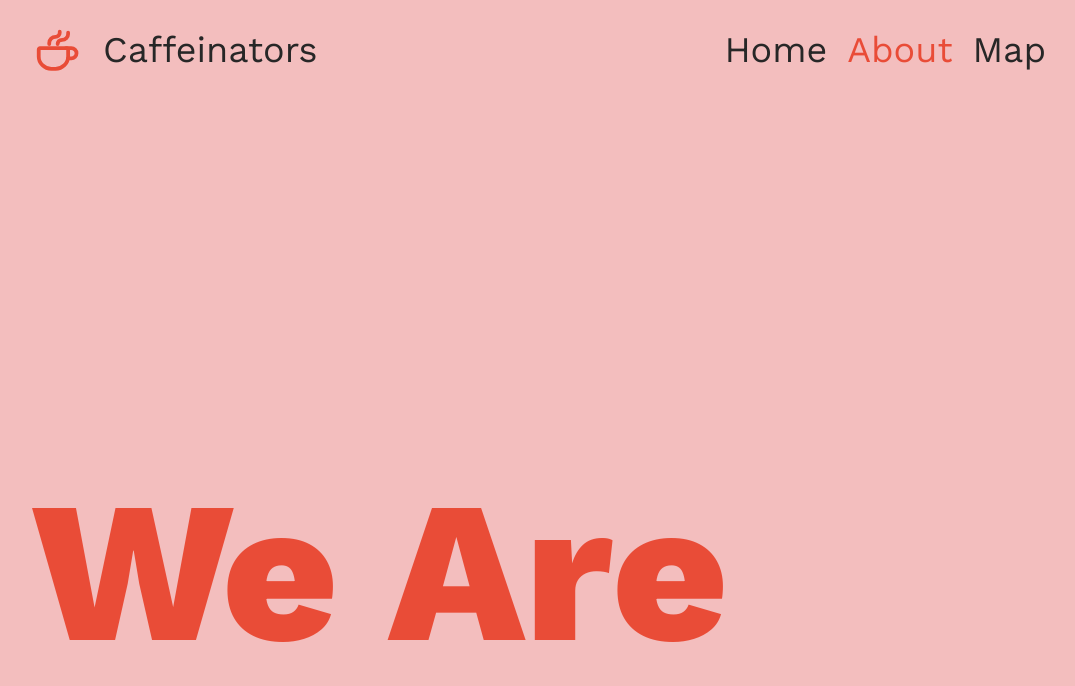
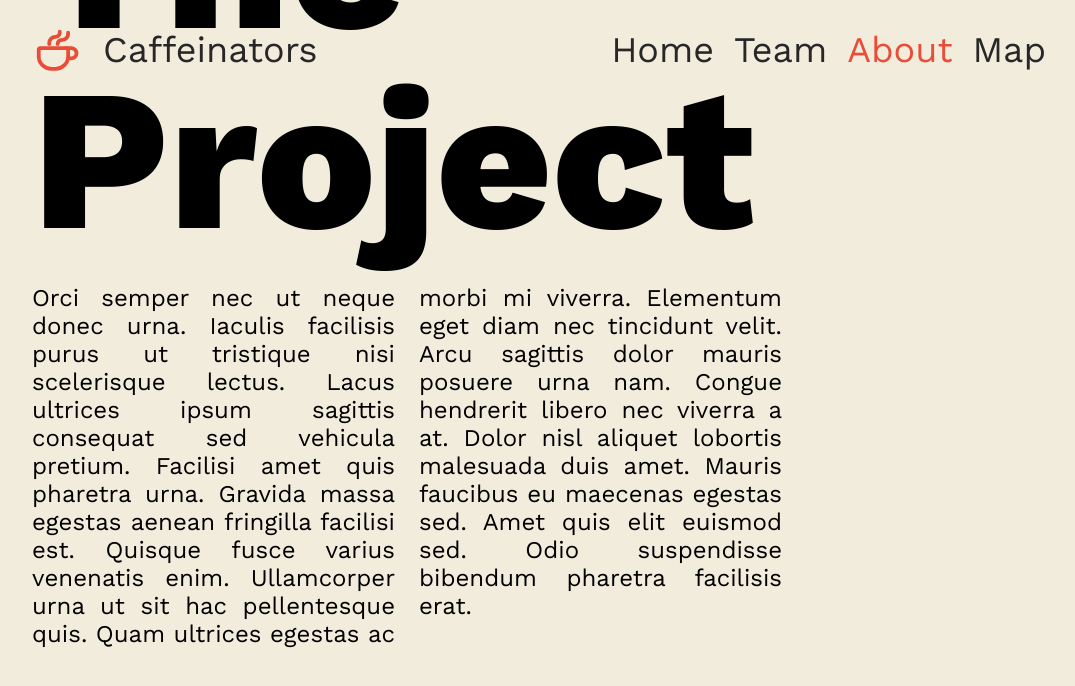
Before and after one commit to EduardvonBriesen/coffeenators, a React (Create React App) app: page /about in a window 1280 px wide. Shown: the top 686 px of the page, without its empty margins (96-1171 px from the left). Built offline with nearby package versions, Linux system fonts and the light colour scheme.

Commit message:
added about page

```diff
--- a/src/App.tsx
+++ b/src/App.tsx
@@ -2,8 +2,9 @@ import styled from "styled-components";
 import { BrowserRouter, Routes, Route } from "react-router-dom";
 import Home from "./pages/Home";
 import Layout from "./layout/Layout";
+import Team from "./pages/Team";
+import MapPage from "./pages/MapPage";
 import About from "./pages/About";
-import MapPage from "./pages/MapPage";
 
 const AppContainer = styled.div`
   font-family: "Work Sans";
@@ -20,6 +21,7 @@ function App() {
         <Layout>
           <Routes>
             <Route path="/" element={<Home />} />
+            <Route path="/team" element={<Team />} />
             <Route path="/about" element={<About />} />
             <Route path="/map" element={<MapPage />} />
           </Routes>
--- a/src/components/map/Map.tsx
+++ b/src/components/map/Map.tsx
@@ -20,7 +20,8 @@ export default function Map() {
     const path = d3.geoPath().projection(setMapProjection(mapData.data));
     // for each geoJSON coordinate, compute and pass in the equivalent svg path
     const countries = mapData.data.features.map((data: any) => {
-      const region_name = data.properties["NAME_ENG"];
+      console.log(data);
+      const region_name = data.properties["NAME"];
       return (
         <Region
           key={data.properties.FID}
@@ -31,11 +32,9 @@ export default function Map() {
     });
 
     return (
-      <>
-        <MapContainer>
-          <g>{countries}</g>
-        </MapContainer>
-      </>
+      <MapContainer>
+        <g>{countries}</g>
+      </MapContainer>
     );
   } else {
     return <h1>Loading...</h1>;
--- a/src/components/map/Region.tsx
+++ b/src/components/map/Region.tsx
@@ -25,13 +25,13 @@ export default function Region({ path, tooltipData }: Props) {
   return (
     <RegionContainer
       d={path}
-      onMouseOver={() => {
-        handleMouseOver(tooltipData);
-      }}
-      onMouseOut={handleMouseOut}
-      onMouseMove={(event) => {
-        handleMouseMove(event);
-      }}
+      // onMouseOver={() => {
+      //   handleMouseOver(tooltipData);
+      // }}
+      // onMouseOut={handleMouseOut}
+      // onMouseMove={(event) => {
+      //   handleMouseMove(event);
+      // }}
     />
   );
 }
--- a/src/layout/Header.tsx
+++ b/src/layout/Header.tsx
@@ -42,6 +42,7 @@ function Header() {
       </Logo>
       <div>
         <StyledLink to="/">Home</StyledLink>
+        <StyledLink to="/team">Team</StyledLink>
         <StyledLink to="/about">About</StyledLink>
         <StyledLink to="/map">Map</StyledLink>
       </div>
--- a/src/pages/About.tsx
+++ b/src/pages/About.tsx
@@ -4,7 +4,7 @@ const AboutContainer = styled.div`
   display: flex;
   flex-direction: column;
   justify-content: end;
-  background-color: ${(props) => props.theme.colors.background.dark};
+  background-color: ${(props) => props.theme.colors.background.main};
   width: 100vw;
   height: 100vh;
   padding: 10%;
@@ -18,16 +18,31 @@ const Headline = styled.h1`
   margin: 0;
 `;
 
-const Accent = styled.span`
-  color: ${(props) => props.theme.colors.primary};
+const Text = styled.p`
+  column-count: 2;
+  text-align: justify;
+  max-width: 750px;
+  font-weight: 400;
+  font-size: 24px;
+  line-height: 28px;
 `;
 
 function About() {
   return (
     <AboutContainer>
-      <Headline>
-        <Accent>We Are</Accent>
-      </Headline>
+      <Headline>The Project </Headline>
+      <Text>
+        Orci semper nec ut neque donec urna. Iaculis facilisis purus ut
+        tristique nisi scelerisque lectus. Lacus ultrices ipsum sagittis
+        consequat sed vehicula pretium. Facilisi amet quis pharetra urna.
+        Gravida massa egestas aenean fringilla facilisi est. Quisque fusce
+        varius venenatis enim. Ullamcorper urna ut sit hac pellentesque quis.
+        Quam ultrices egestas ac morbi mi viverra. Elementum eget diam nec
+        tincidunt velit. Arcu sagittis dolor mauris posuere urna nam. Congue
+        hendrerit libero nec viverra a at. Dolor nisl aliquet lobortis malesuada
+        duis amet. Mauris faucibus eu maecenas egestas sed. Amet quis elit
+        euismod sed. Odio suspendisse bibendum pharetra facilisis erat.
+      </Text>
     </AboutContainer>
   );
 }
--- /dev/null
+++ b/src/pages/Team.tsx
@@ -0,0 +1,35 @@
+import styled from "styled-components";
+
+const TeamContainer = styled.div`
+  display: flex;
+  flex-direction: column;
+  justify-content: end;
+  background-color: ${(props) => props.theme.colors.background.dark};
+  width: 100vw;
+  height: 100vh;
+  padding: 10%;
+  box-sizing: border-box;
+`;
+
+const Headline = styled.h1`
+  font-weight: 800;
+  font-size: 200px;
+  line-height: 200px;
+  margin: 0;
+`;
+
+const Accent = styled.span`
+  color: ${(props) => props.theme.colors.primary};
+`;
+
+function Team() {
+  return (
+    <TeamContainer>
+      <Headline>
+        <Accent>We Are</Accent>
+      </Headline>
+    </TeamContainer>
+  );
+}
+
+export default Team;
```
